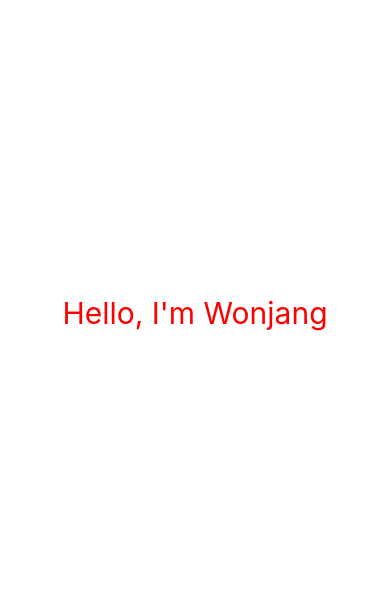
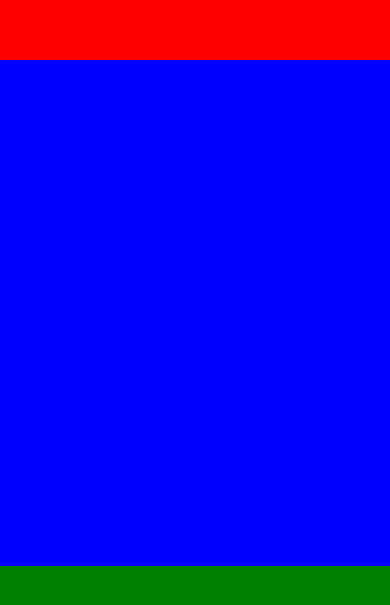
Before and after one commit to wonjangcloud9/weather-prac, a React Native app: screen / in a window 390 px wide. Shown: the part 109-714 px from the top of the page. Built offline with nearby package versions, Linux system fonts and the light colour scheme.

Commit message:
rayout system

```diff
--- a/App.js
+++ b/App.js
@@ -1,27 +1,21 @@
 import { StatusBar } from "expo-status-bar";
-import { StyleSheet, Text, View } from "react-native";
+import reactDom from "react-dom";
+import { StyleSheet, Text, View, Image } from "react-native";
 
 export default function App() {
   return (
-    <View
-      style={{
-        flex: 1,
-        backgroundColor: "#fff",
-        alignItems: "center",
-        justifyContent: "center",
-      }}
-    >
-      <Text
-        style={{
-          color: "red",
-          fontSize: 30,
-        }}
-      >
-        Hello, I'm Wonjang
-      </Text>
-      <StatusBar style="auto" />
+    <View style={{ flex: 1 }}>
+      <View style={{ flex: 1, backgroundColor: "red" }}></View>
+      <View style={{ flex: 3, backgroundColor: "blue" }}></View>
+      <View style={{ flex: 1, backgroundColor: "green" }}></View>
     </View>
   );
 }
 
-const styles = StyleSheet.create({});
+const styles = StyleSheet.create({
+  stretch: {
+    width: 200,
+    height: 200,
+    resizeMode: "stretch",
+  },
+});
```
